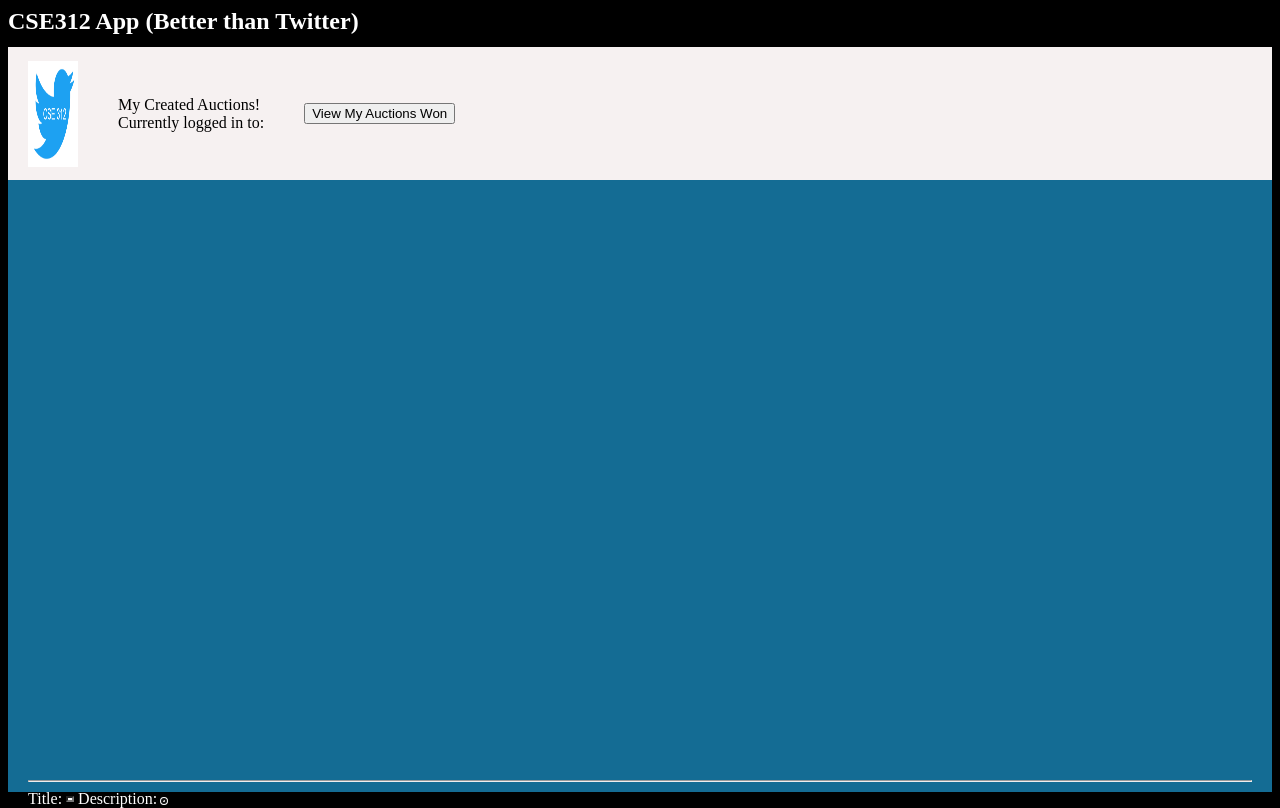
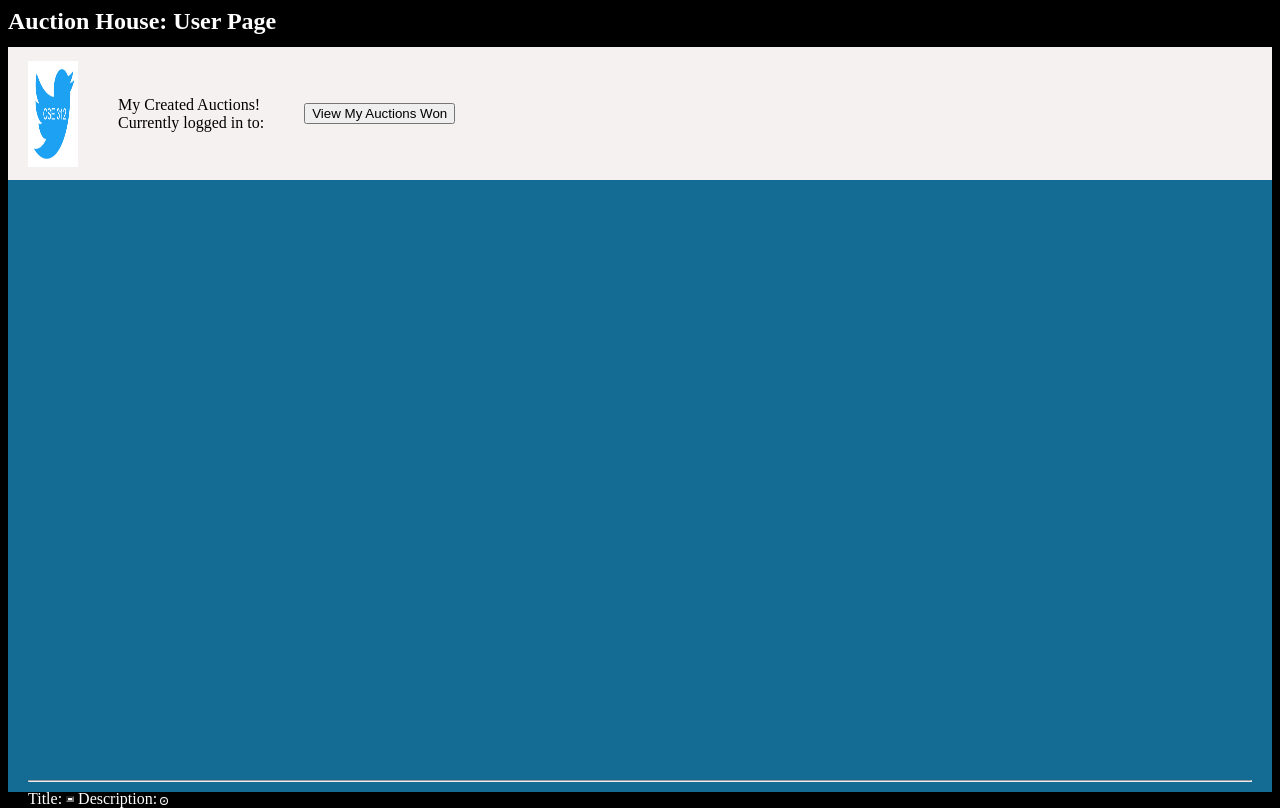
Before and after one commit to fahadalgharazi/312Not-Local, a website: page public/auctionsCreated.html in a window 1280 px wide. Drawn offline with Linux system fonts and the light colour scheme; no server answers; files whose address does not match are found by name.

Commit message:
Changed title of html pages to Auction House

```diff
--- a/public/auctionsCreated.html
+++ b/public/auctionsCreated.html
@@ -6,7 +6,7 @@
 
   <body onload="myAuctionsCreated();">
     <div class="title">
-      <h2>CSE312 App (Better than Twitter)</h2>
+      <h2>Auction House: User Page</h2>
     </div>
 
     <div class="header">
```
Also changed, not shown: public/auctionsWon.html (+1 -1 lines).
